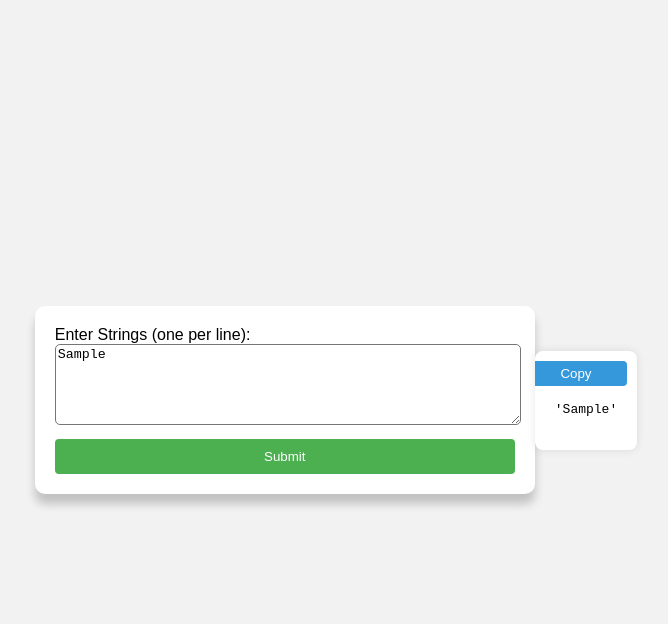
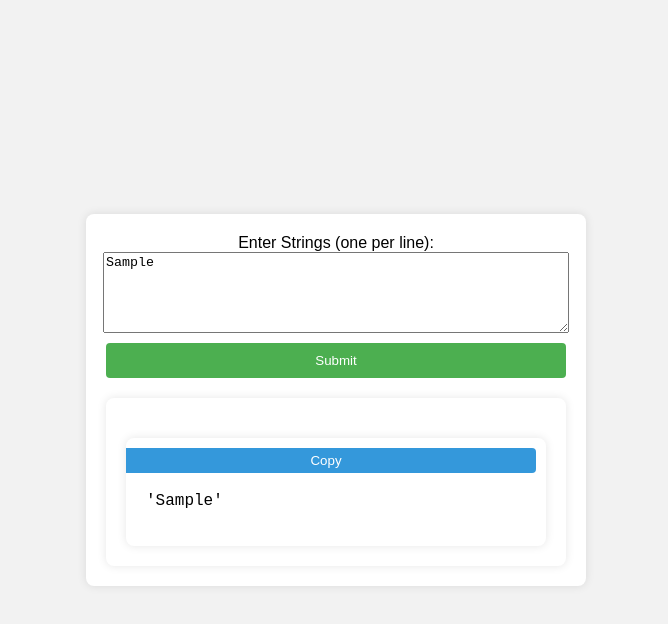
Before and after one commit to prateek2138/utilities, a plain HTML site: page index.html in a window 1280 px wide. Both pictures are taken after typing "Sample" into the empty fields and a click on the button "Submit". Shown: the whole page, without its empty margins (304-972 px from the left). Drawn offline with Linux system fonts and the light colour scheme.

Commit message:
Update index.html

```diff
--- a/index.html
+++ b/index.html
@@ -11,27 +11,27 @@
             align-items: center;
             height: 100vh;
             background-color: #f2f2f2; /* Background color for the entire page */
-            margin: 10px;
+            margin: 0;
             font-family: Arial, sans-serif;
         }
 
-        form {
-            background-color: #fff; /* Form background color */
+        .container {
+            background-color: #fff; /* Container background color */
             padding: 20px;
-            border-radius: 10px;
-            box-shadow: 0 10px 10px rgba(0, 0, 0, 0.2);
+            border-radius: 8px;
+            box-shadow: 0 0 10px rgba(0, 0, 0, 0.1);
             max-width: 500px;
             width: 100%;
             box-sizing: border-box;
-            margin-bottom: 20px;
+            display: flex;
+            flex-direction: column;
+            align-items: center;
         }
 
         textarea {
             width: 100%;
             margin-bottom: 10px;
             resize: vertical;
-            border-radius: 5px;
-
         }
 
         button {
@@ -49,6 +49,8 @@
         }
 
         .result-block {
+            margin-top: 20px;
+            font-size: 16px;
             background-color: #fff;
             padding: 20px;
             border-radius: 8px;
@@ -57,7 +59,6 @@
             width: 100%;
             box-sizing: border-box;
             overflow: auto;
-            margin-bottom: 20px;
             position: relative;
         }
 
@@ -77,18 +78,32 @@
             border-radius: 4px;
             cursor: pointer;
         }
+
+        .copied-message {
+            position: absolute;
+            top: 50%;
+            left: 50%;
+            transform: translate(-50%, -50%);
+            background-color: deepskyblue;
+            color: white;
+            padding: 10px;
+            border-radius: 4px;
+            display: none;
+        }
     </style>
 </head>
 <body>
-<form id="stringForm">
+<div class="container">
     <!-- Input field for multiline strings -->
     <label for="multilineStrings">Enter Strings (one per line):</label>
     <textarea id="multilineStrings" name="multilineStrings" rows="5" cols="50"></textarea>
 
     <button type="button" onclick="submitForm()">Submit</button>
-</form>
 
-<div id="result"></div>
+    <div class="result-block" id="result"> <lable> Output </lable> </div>
+
+    <div class="copied-message" id="copiedMessage">Copied!</div>
+</div>
 
 <script>
     async function submitForm() {
@@ -116,8 +131,25 @@
         // Append the copy button to the result block
         resultBlock.appendChild(copyButton);
 
+        // Clear the existing content of the result container
+        const resultContainer = document.getElementById('result');
+        resultContainer.innerHTML = '';
+
         // Append the result block to the result container
-        document.getElementById('result').appendChild(resultBlock);
+        resultContainer.appendChild(resultBlock);
+
+        // Hide the "Copied!" message
+        document.getElementById('copiedMessage').style.display = 'none';
+
+        // Here you can add logic to send the CSV data to your server or perform other actions
+        // For example, you can use fetch to send the data to a server endpoint.
+        // const response = await fetch('/your-server-endpoint', {
+        //   method: 'POST',
+        //   headers: {
+        //     'Content-Type': 'application/json',
+        //   },
+        //   body: JSON.stringify({ strings }),
+        // });
     }
 
     function copyToClipboard(text) {
@@ -127,6 +159,15 @@
         textarea.select();
         document.execCommand('copy');
         document.body.removeChild(textarea);
+
+        // Show the "Copied!" message
+        const copiedMessage = document.getElementById('copiedMessage');
+        copiedMessage.style.display = 'block';
+
+        // Hide the message after a short delay
+        setTimeout(() => {
+            copiedMessage.style.display = 'none';
+        }, 2000);
     }
 </script>
 </body>
```
